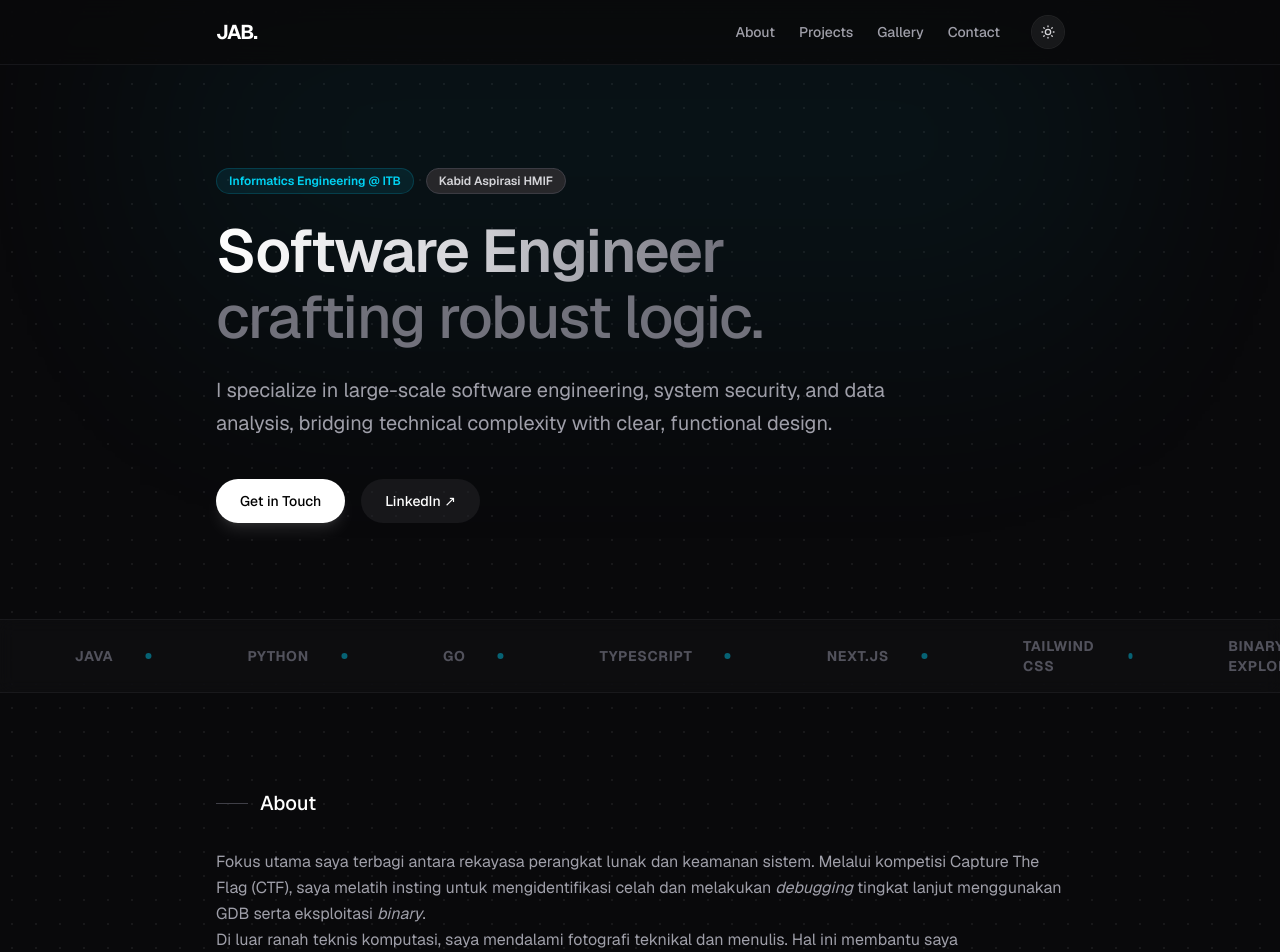
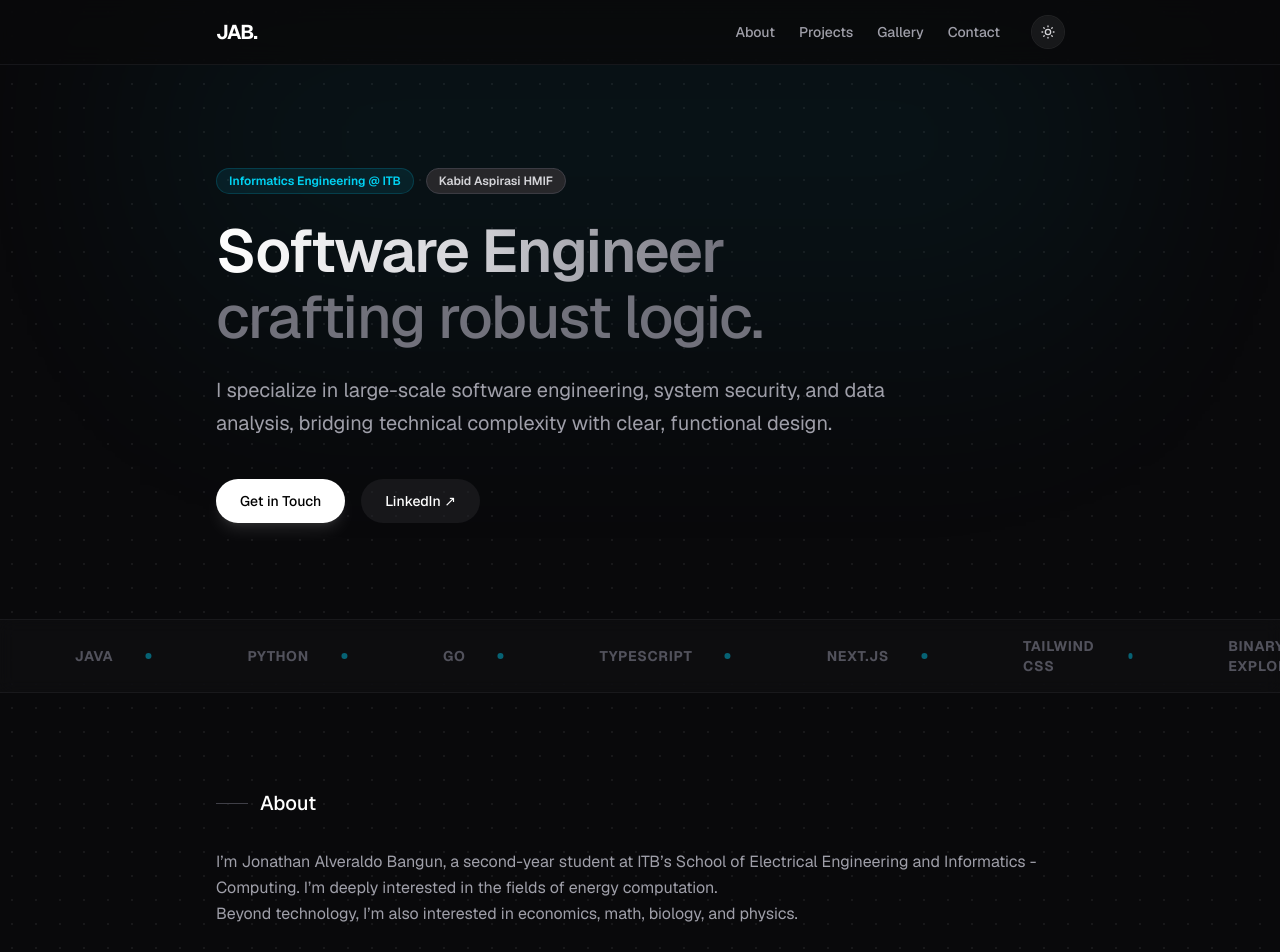
Before and after one commit to jonveral/personal-portfolio, a Next.js app: page / in a window 1280 px wide. Shown: the top 952 px of the page. Built offline with nearby package versions, Linux system fonts and the light colour scheme.

Commit message:
tampilan lagi

```diff
--- a/app/page.tsx
+++ b/app/page.tsx
@@ -137,10 +137,10 @@ export default function Home() {
           </h2>
           <div className="prose prose-zinc dark:prose-invert max-w-none text-zinc-600 dark:text-zinc-400 leading-relaxed">
             <p>
-              Fokus utama saya terbagi antara rekayasa perangkat lunak dan keamanan sistem. Melalui kompetisi Capture The Flag (CTF), saya melatih insting untuk mengidentifikasi celah dan melakukan <i>debugging</i> tingkat lanjut menggunakan GDB serta eksploitasi <i>binary</i>.
+              I’m Jonathan Alveraldo Bangun, a second-year student at ITB’s School of Electrical Engineering and Informatics - Computing. I’m deeply interested in the fields of energy computation.  {/*<i>debugging</i> tingkat lanjut menggunakan GDB serta eksploitasi <i>binary</i>. */}
             </p>
             <p>
-              Di luar ranah teknis komputasi, saya mendalami fotografi teknikal dan menulis. Hal ini membantu saya menyeimbangkan logika murni dengan apresiasi terhadap komposisi visual, estetika ruang liminal, dan eksplorasi narasi konseptual.
+              Beyond technology, I’m also interested in economics, math, biology, and physics.
             </p>
           </div>
         </section>
```
